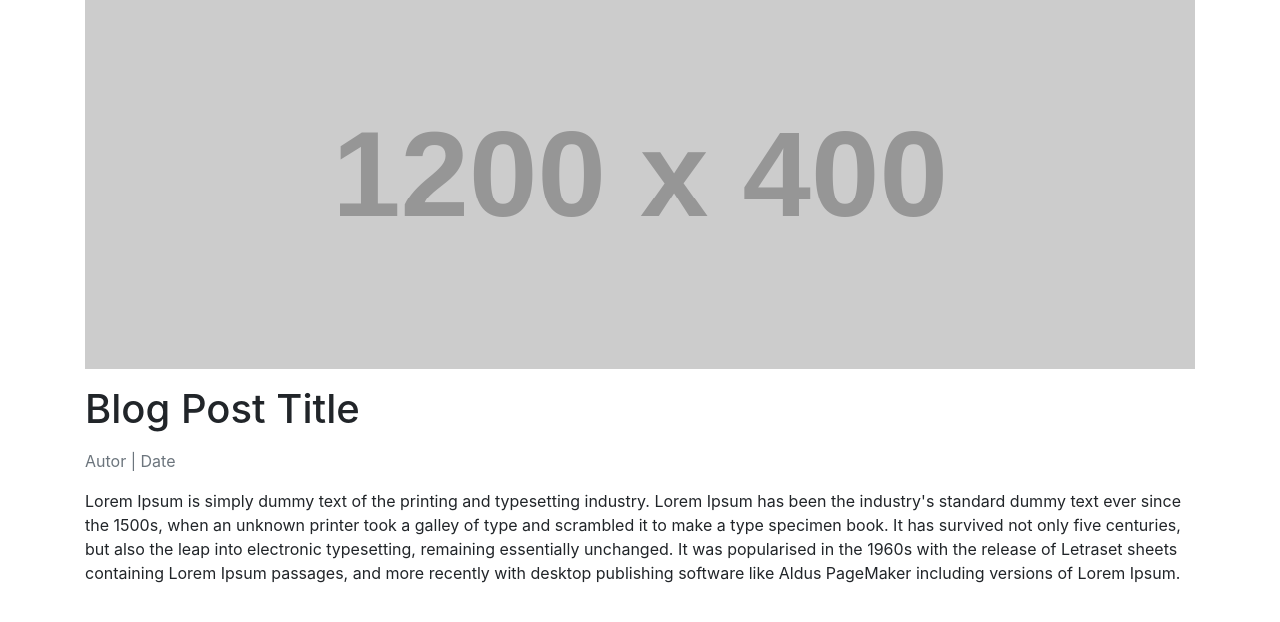
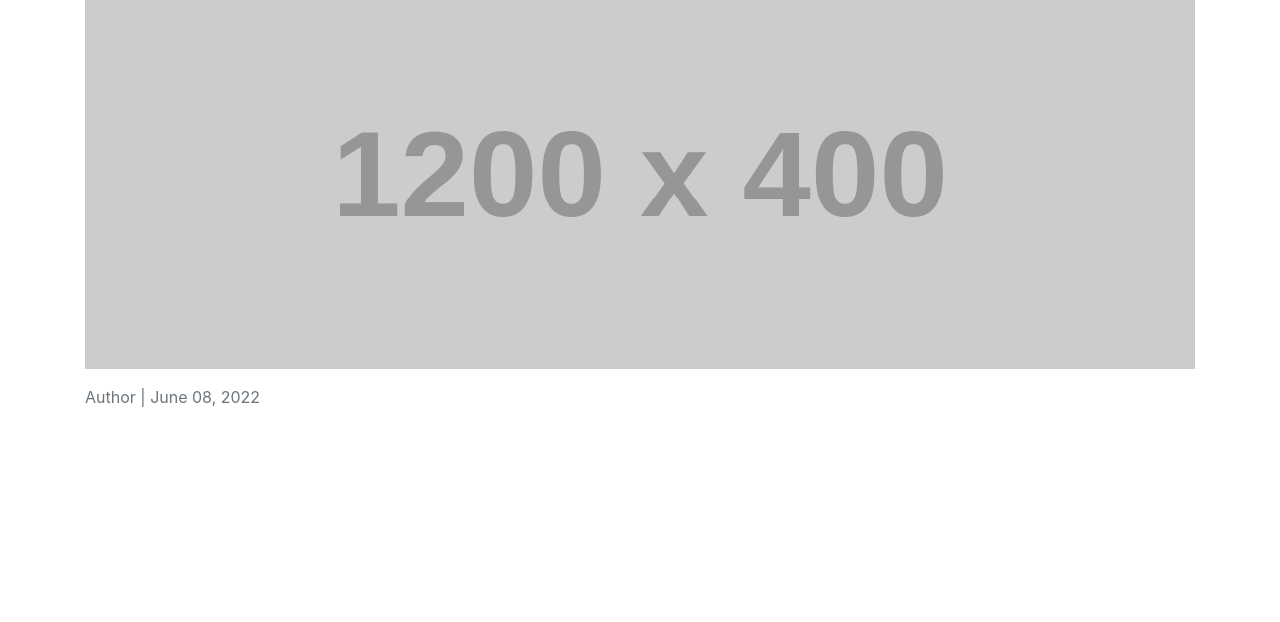
Before and after one commit to yulia633/blog-php, a PHP site: template templates/post.html.twig in a window 1280 px wide. Shown: the part 57-679 px from the top of the page. Run offline with PHP 8.4, Linux system fonts and the light colour scheme; the template is opened without the code that fills it, so the values that code supplies are empty; grey boxes labelled with a size stand in for pictures from a placeholder-image service; some libraries are stand-ins or nearby versions.

Commit message:
update twig templates

```diff
--- a/templates/base.html.twig
+++ b/templates/base.html.twig
@@ -8,7 +8,7 @@
   <!-- Bootstrap CSS -->
   <link rel="stylesheet" href="https://cdn.jsdelivr.net/npm/bootstrap@4.5.3/dist/css/bootstrap.min.css" integrity="sha384-TX8t27EcRE3e/ihU7zmQxVncDAy5uIKz4rEkgIXeMed4M0jlfIDPvg6uqKI2xXr2" crossorigin="anonymous">
 
-  <title>Hello, world!</title>
+  <title>Blog</title>
 </head>
 <body>
 
--- a/templates/post.html.twig
+++ b/templates/post.html.twig
@@ -3,14 +3,14 @@
 {% block body %}
   <div class="container">
     <img src="https://dummyimage.com/1200x400/5b76ba/ffffff" class="img-fluid" alt="...">
-    <h1 class="mt-3 mb-3">Blog Post Title</h1>
+    <h1 class="mt-3 mb-3">{{ post.title|escape }}</h1>
     <div class="container mb-3">
       <div class="row">
-        <span class="text-muted">Autor | Date </span>
+        <span class="text-muted">Author | {{ post.published_date|date("F d, Y") }}</span>
       </div>
     </div>
     <div>
-      Lorem Ipsum is simply dummy text of the printing and typesetting industry. Lorem Ipsum has been the industry's standard dummy text ever since the 1500s, when an unknown printer took a galley of type and scrambled it to make a type specimen book. It has survived not only five centuries, but also the leap into electronic typesetting, remaining essentially unchanged. It was popularised in the 1960s with the release of Letraset sheets containing Lorem Ipsum passages, and more recently with desktop publishing software like Aldus PageMaker including versions of Lorem Ipsum.
+      {{ post.content|raw }}
     </div>
   </div>
 {% endblock %}
```
Also changed, not shown: templates/not-found.html.twig (added, +7 -0 lines).
